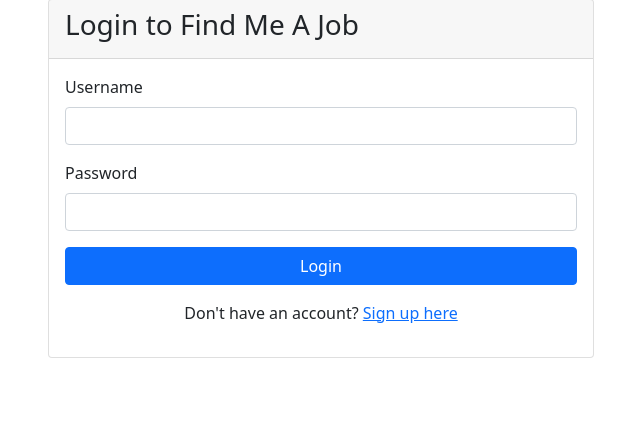
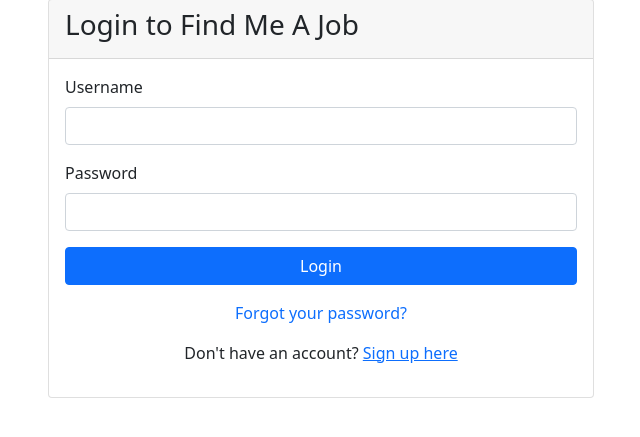
Before and after one commit to Frameit12/jobs_scraper, a Flask app: page /login in a window 1280 px wide. Shown: the part 49-486 px from the top of the page, without its empty margins (319-959 px from the left). Run offline with Flask 3, Linux system fonts and the light colour scheme; parts of the project's set-up code (start-up, migrations or seed data) failed here and were passed over; some libraries are stand-ins or nearby versions.

Commit message:
Update login.html

```diff
--- a/templates/login.html
+++ b/templates/login.html
@@ -33,8 +33,10 @@
                             </div>
                             <button type="submit" class="btn btn-primary w-100">Login</button>
                         </form>
-
                         <div class="text-center mt-3">
+                            <p><a href="/forgot-password" class="text-decoration-none">Forgot your password?</a></p>
+                        </div>
+                        <div class="text-center mt-2">
                             <p>Don't have an account? <a href="/signup">Sign up here</a></p>
                         </div>
                     </div>
```
